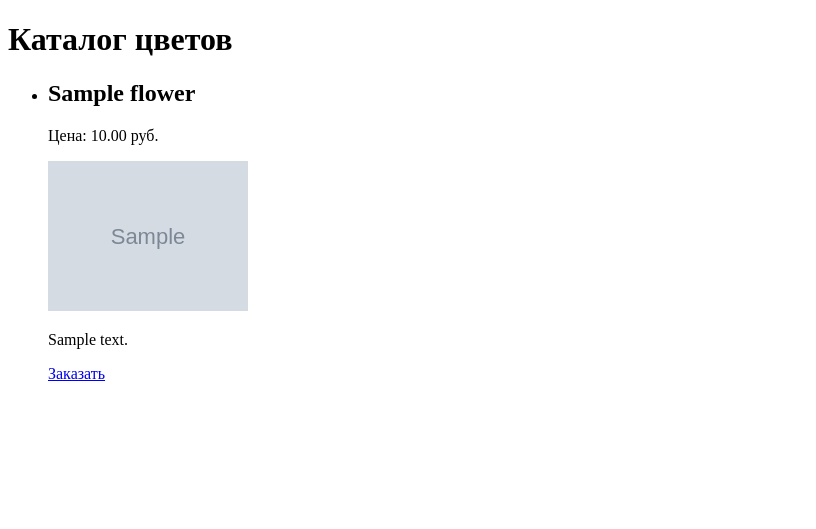
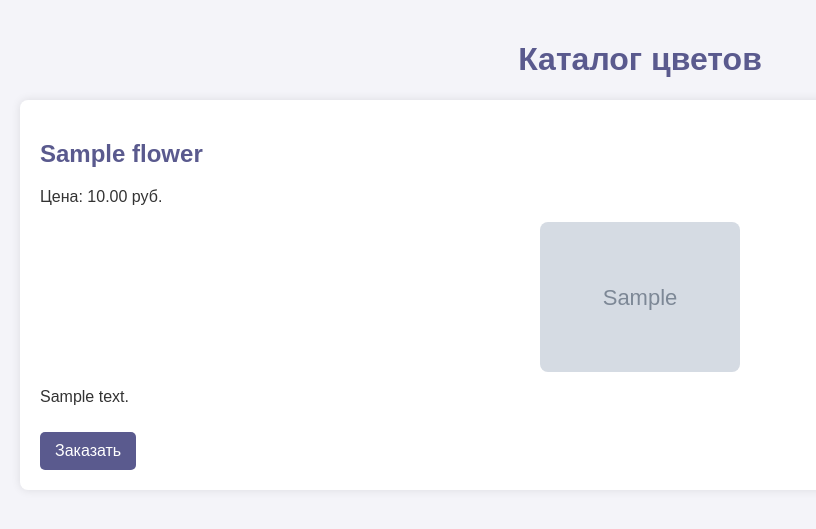
Before and after one commit to Anna2791/FlowerShop, a Django app: page / in a window 1280 px wide. Shown: the top 529 px of the page, without its empty margins (0-816 px from the left). Run offline with Django 5.2, Linux system fonts and the light colour scheme; tables that the repository leaves empty hold one stand-in row (values such as "Sample post"); grey boxes marked "Sample" are stand-in pictures.

Commit message:
работает
ааа

```diff
--- a/flower_shop/templates/catalog.html
+++ b/flower_shop/templates/catalog.html
@@ -4,6 +4,50 @@
     <meta charset="UTF-8">
     <meta name="viewport" content="width=device-width, initial-scale=1.0">
     <title>Каталог цветов</title>
+    <style>
+        body {
+            font-family: Arial, sans-serif;
+            background-color: #f4f4f9;
+            color: #333;
+            margin: 0;
+            padding: 20px;
+        }
+        h1 {
+            text-align: center;
+            color: #5a5a8e;
+        }
+        ul {
+            list-style-type: none;
+            padding: 0;
+        }
+        li {
+            background-color: #fff;
+            margin: 20px 0;
+            padding: 20px;
+            border-radius: 8px;
+            box-shadow: 0 0 10px rgba(0, 0, 0, 0.1);
+        }
+        img {
+            display: block;
+            margin: 0 auto 10px;
+            border-radius: 8px;
+        }
+        h2 {
+            color: #5a5a8e;
+        }
+        a {
+            display: inline-block;
+            margin-top: 10px;
+            padding: 10px 15px;
+            background-color: #5a5a8e;
+            color: white;
+            text-decoration: none;
+            border-radius: 5px;
+        }
+        a:hover {
+            background-color: #47476b;
+        }
+    </style>
 </head>
 <body>
     <h1>Каталог цветов</h1>
```
Also changed, not shown: flower_shop/templates/order.html (+21 -3 lines), flower_shop/templates/profile.html (+18 -3 lines), flower_shop/templates/register.html (+17 -3 lines), flower_shop/migrations/0001_initial.py (added), project/__init__.py (deleted), project/asgi.py (renamed from project/project/asgi.py), project/project/__init__.py (deleted), project/settings.py (renamed from project/project/settings.py), project/urls.py (renamed from project/project/urls.py), project/wsgi.py (renamed from project/project/wsgi.py).
